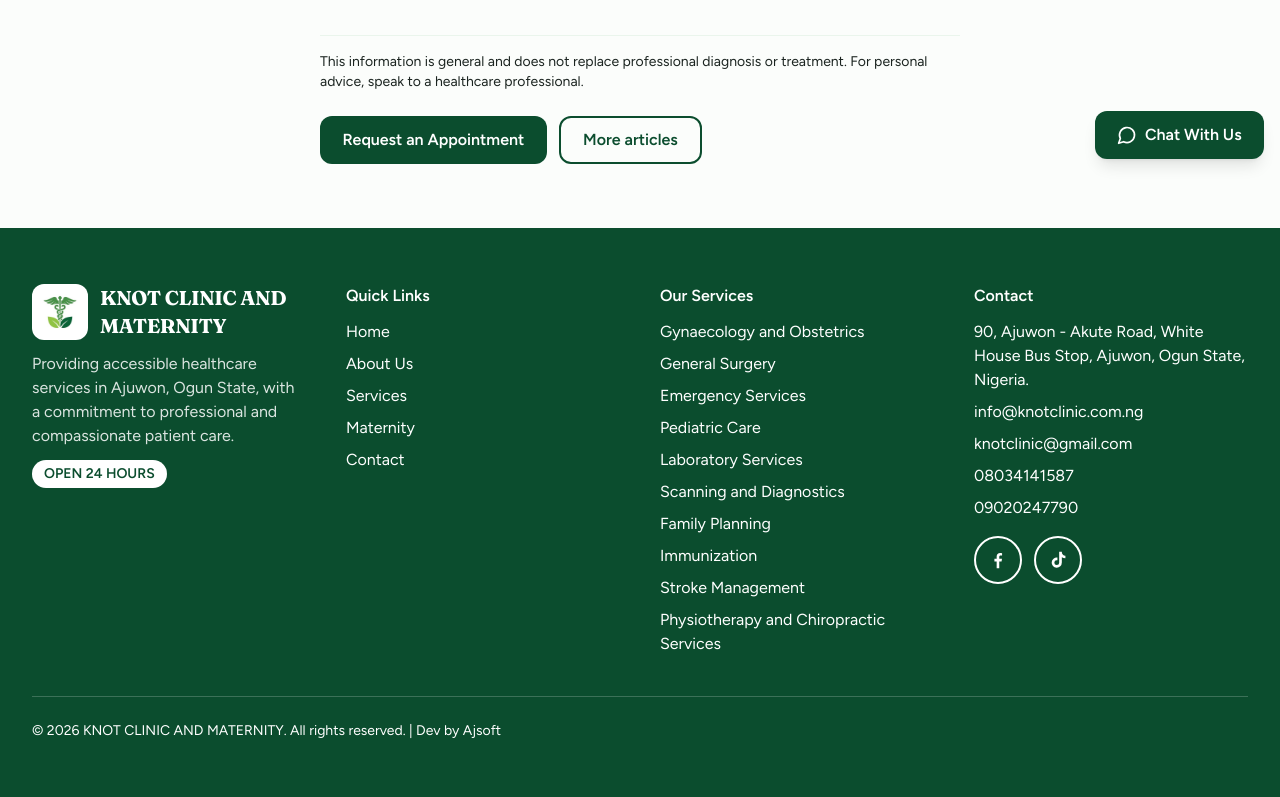
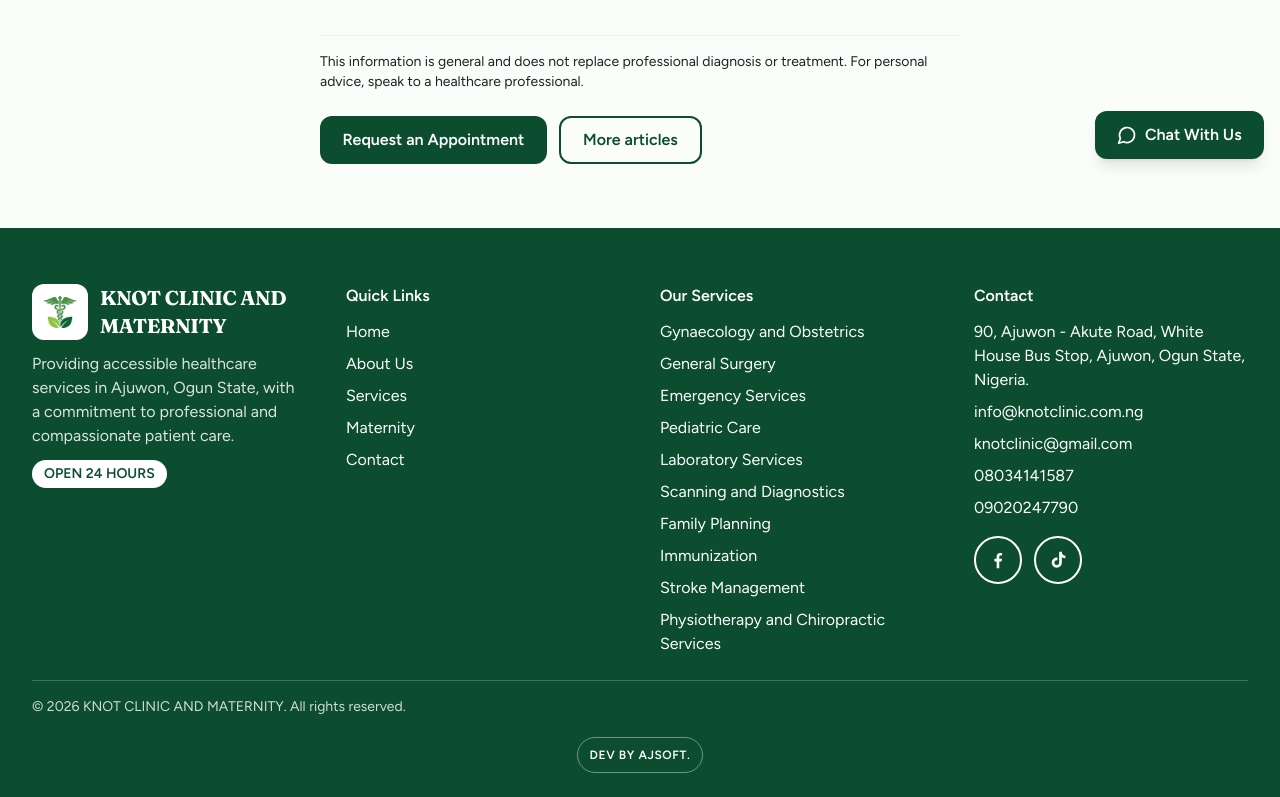
Before and after one commit to Ajsoft-dev/knot_clinic, a React (Vite) app: page /articles/antenatal-care in a window 1280 px wide. Shown: the part 625-1422 px from the top of the page. Built offline with nearby package versions, Linux system fonts and the light colour scheme.

Commit message:
Set dev credit link

```diff
--- a/src/components/Footer.tsx
+++ b/src/components/Footer.tsx
@@ -1,8 +1,13 @@
 import { Link } from 'react-router-dom'; import { clinic } from '../config'; import { Social } from './Sections'; import { services } from '../data'
 export default function Footer() { return (
-  <footer className="bg-deep px-4 py-14 text-white lg:px-8"><div className="mx-auto grid max-w-7xl gap-10 sm:grid-cols-2 lg:grid-cols-4">
+  <footer className="bg-deep px-4 py-14 pb-6 text-white lg:px-8"><div className="mx-auto grid max-w-7xl gap-10 sm:grid-cols-2 lg:grid-cols-4">
     <div><div className="flex items-center gap-3"><img src="/images/logo.jpeg" alt="" width="56" height="56" className="h-14 w-14 shrink-0 rounded-xl bg-white object-contain p-1" /><p className="h text-xl">{clinic.name}</p></div><p className="mt-3 text-white/85">Providing accessible healthcare services in Ajuwon, Ogun State, with a commitment to professional and compassionate patient care.</p><p className="mt-3 inline-block rounded-full bg-white px-3 py-1 text-sm font-semibold text-deep">OPEN 24 HOURS</p></div>
     <nav aria-label="Quick links"><h2 className="font-semibold">Quick Links</h2><ul className="mt-3 space-y-2">{[['Home', '/#top'], ['About Us', '/#about'], ['Services', '/#services'], ['Maternity', '/#maternity'], ['Contact', '/#contact']].map(([l, h]) => <li key={l}><Link to={h}>{l}</Link></li>)}</ul></nav>
     <nav aria-label="Services"><h2 className="font-semibold">Our Services</h2><ul className="mt-3 space-y-2">{services.map(s => <li key={s.slug}><Link to={`/services/${s.slug}`}>{s.title}</Link></li>)}</ul></nav>
     <div><h2 className="font-semibold">Contact</h2><address className="mt-3 space-y-2 not-italic"><p>{clinic.address}</p>{clinic.emails.map(e => <p key={e}><a href={`mailto:${e}`}>{e}</a></p>)}{clinic.phones.map(p => <p key={p.tel}><a href={`tel:${p.tel}`}>{p.display}</a></p>)}</address><Social className="mt-4" /></div></div>
-    <p className="mx-auto mt-10 max-w-7xl border-t border-white/20 pt-6 text-sm">© 2026 {clinic.name}. All rights reserved. | <a className="" href={clinic.devCredit.href}>{clinic.devCredit.label}</a></p></footer>) }
+    <div className="mx-auto mt-6 max-w-7xl border-t border-white/20 pt-4 text-sm">
+  <p className="text-white/80">© 2026 {clinic.name}. All rights reserved.</p>
+  <p className="mt-5 text-center">
+    <a href={clinic.devCredit.href} target="_blank" rel="noopener noreferrer" className="inline-flex min-h-9 items-center rounded-full border border-white/40 px-3 py-1 text-xs font-semibold uppercase tracking-wider text-white transition hover:bg-white hover:text-deep">DEV BY  {clinic.devCredit.label}</a>
+  </p>
+</div></footer>) }
--- a/src/config.ts
+++ b/src/config.ts
@@ -6,7 +6,7 @@
   whatsapp: { display: '08034141587', intl: '2348034141587', message: 'Hello KNOT CLINIC AND MATERNITY, I would like to make an enquiry about your healthcare services.' },
   phones: [{ display: '08034141587', tel: '+2348034141587' }, { display: '09020247790', tel: '+2349020247790' }],
   social: { facebook: 'https://www.facebook.com/share/1HKBGsi8Ru/', tiktok: 'https://www.tiktok.com/@knotclinic' },
-  devCredit: { label: 'Dev by Ajsoft', href: 'https://linktr.ee/sheriffdeen_ajijolaanabi' },
+  devCredit: { label: 'AJSOFT.', href: 'https://linktr.ee/sheriffdeen_ajijolaanabi' },
 }
 export const waLink = (m = clinic.whatsapp.message) => `https://wa.me/${clinic.whatsapp.intl}?text=${encodeURIComponent(m)}`
 export const mapsDirections = `https://www.google.com/maps/dir/?api=1&destination=${encodeURIComponent(clinic.address)}`
```
